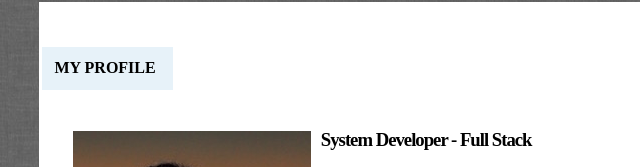
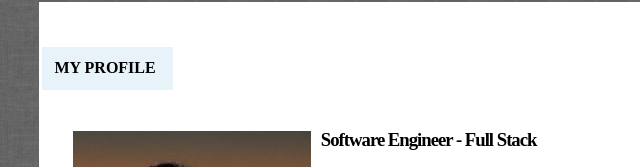
Before and after one commit to ramstk/MyPortfolio, a plain HTML site: page index.html in a window 1280 px wide. Shown: the part 144-311 px from the top of the page, 192-832 px from the left. Drawn offline with Linux system fonts and the light colour scheme.

Commit message:
Intial Commit
working project initial commit

```diff
--- a/index.html
+++ b/index.html
@@ -28,7 +28,7 @@
                             <div class="col500 clearfix fl-left" style="margin-left: 0%;">
                                <div class="profile-img"style="float: left;"><img src="images/ram.jpeg" alt=""></div>
                                 <div class="profile-info">
-                                    <h3>System Developer - Full Stack</h3>
+                                    <h3>Software Engineer - Full Stack</h3>
                                     <p>Lorem ipsum dolor sit amet, consectetur adipiscing elit, sed do eiusmod tempor incididunt ut labore et dolore magna aliqua. Ut enim ad minim veniam, quis nostrud exercitation ullamco laboris nisi ut aliquip ex ea commodo consequat. Duis aute irure dolor in reprehenderit in voluptate velit esse cillum dolore eu fugiat nulla pariatur. Excepteur sint occaecat cupidatat non proident, sunt in culpa qui officia deserunt mollit anim id est laborum.</p>
                                     <p>Lorem ipsum dolor sit amet, consectetur adipiscing elit, sed do eiusmod tempor incididunt ut labore et dolore magna aliqua. Ut enim ad minim veniam, quis nostrud exercitation ullamco laboris nisi ut aliquip ex ea commodo consequat. Duis aute irure dolor in reprehenderit in voluptate velit esse cillum dolore eu fugiat nulla pariatur. Excepteur sint occaecat cupidatat non proident, sunt in culpa qui officia deserunt mollit anim id est laborum.</p>
                                 </div>
```
